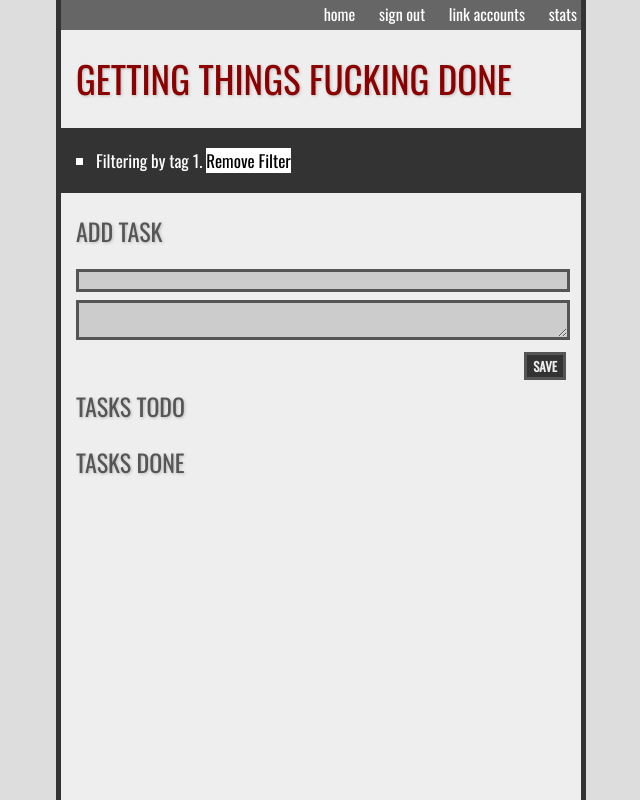
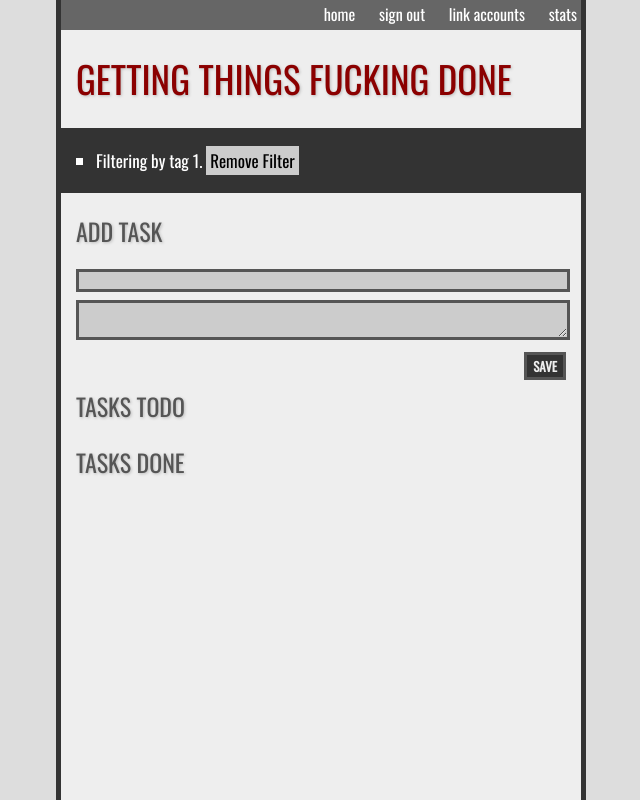
Before and after one commit to jmtoball/gtfd, a Flask app: page /tag/1/ in a window 1280 px wide. Shown: the whole page, without its empty margins (319-959 px from the left). Run offline with Flask 2, Linux system fonts and the light colour scheme; the visitor is signed in with stand-in values (Sample User, id 1); data comes from the database, SQL or seed files in the repository; data that the repository does not hold is empty; some libraries are stand-ins or nearby versions.

Commit message:
Stylealterations

```diff
--- a/static/styles.css
+++ b/static/styles.css
@@ -96,7 +96,8 @@ textarea {
     padding: 20px 35px;
 }
 .ribbon a{
-    background: #fff;
+    background: #ccc;
+    padding: 2px 4px;
     color: #000;
 }
 .flashes .error{
```
